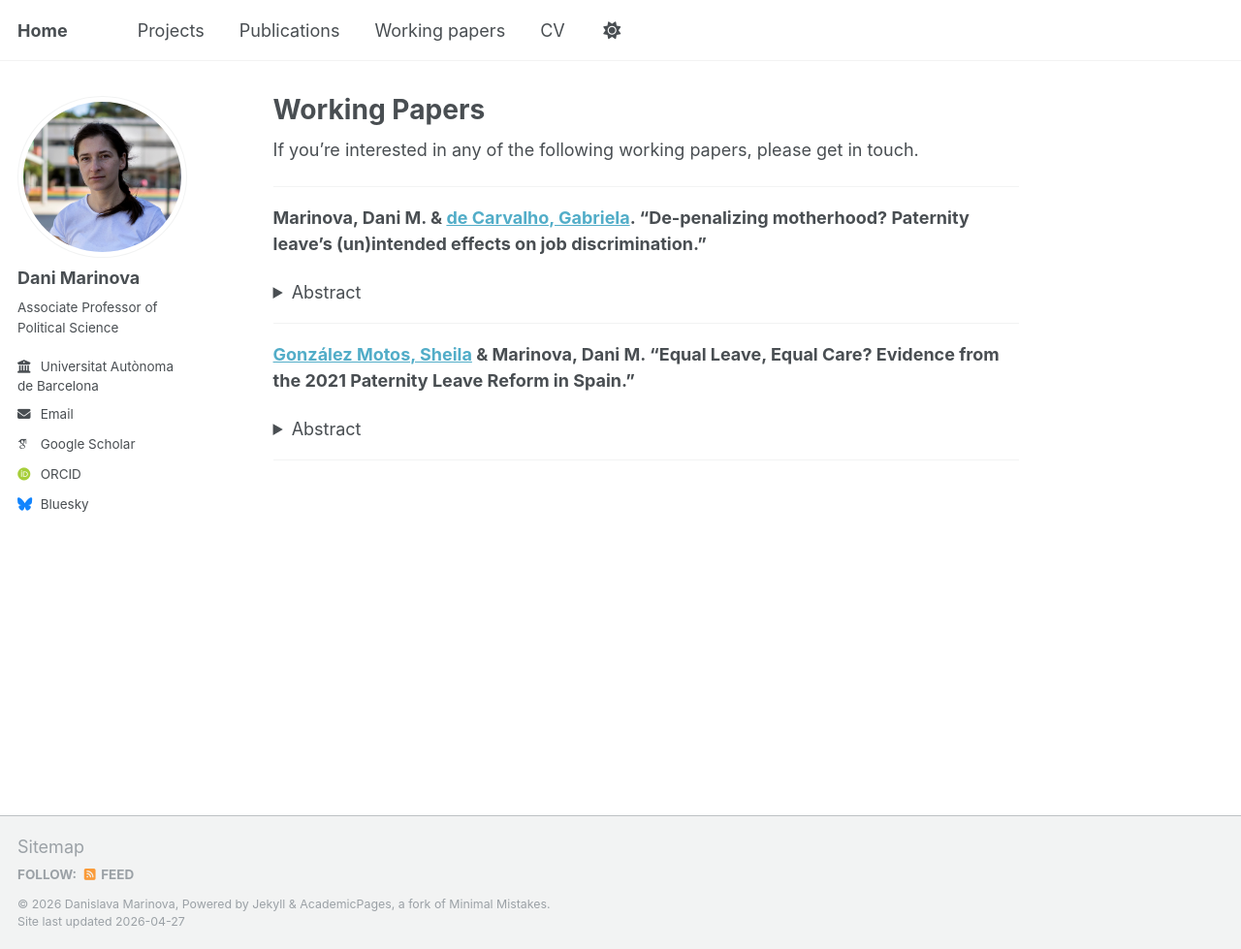
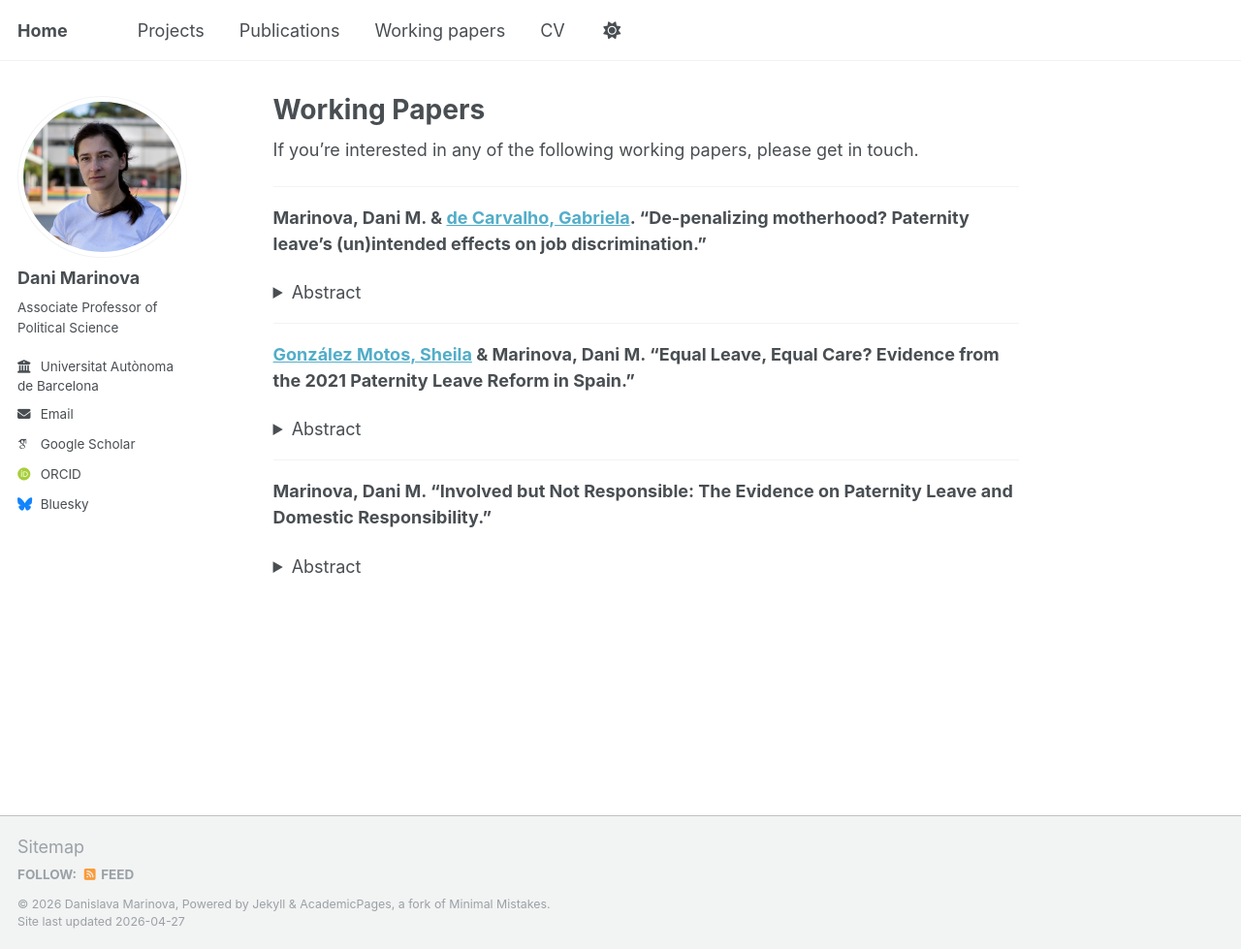
Before and after one commit to danimarinova/web, a Jekyll site: the page built from _pages/papers.md, in a window 1280 px wide and 979 px high. Shown: the whole window at 97% size. Built offline with Jekyll 4.4.1, drawn with Linux system fonts in a browser that asks for light colours; some web fonts are replaced; a script that is not in the unit is left out; some of the changed text lies outside the part shown.

Commit message:
Update papers.md

```diff
--- a/_pages/papers.md
+++ b/_pages/papers.md
@@ -26,3 +26,10 @@ This manuscript investigates whether equal and non-transferable paternity leave
 </details>
 
 ---
+
+**Marinova, Dani M. "Involved but Not Responsible: The Evidence on Paternity Leave and Domestic Responsibility."**
+
+<details>
+<summary>Abstract</summary>
+Paternity leave has emerged as a cornerstone of gender equality policy, yet its ability to shift the domestic division of care remains contested. I argue that apparent mixed results reflect a failure to distinguish involvement — the execution of domestic tasks — from responsibility — accountability for care as an ongoing domain. A field that evaluates policy success on involvement criteria alone can register apparent progress — fathers doing more — while leaving the responsibility structure intact, and with it the domestic bottleneck that keeps the gender revolution stalled. Paternity leave is well-designed to shift involvement but structurally limited in shifting responsibility: the responsibility position does not dissolve with a temporary absence. Each pattern in the evidence follows from this distinction: positive effects concentrate in discretionary tasks and fade because responsibility never shifted; null results emerge where responsibility indicators are used; and the limited evidence on solo leave points where the framework predicts — larger and more durable effects when the father must hold the responsibility position without a maternal default. I conclude that the field's central task is not only to measure what fathers do more, but to ask whether the accountability position has shifted — and to study paternity leave alongside the broader leave architectures and complementary policies that make this structurally possible.
+</details>
```
